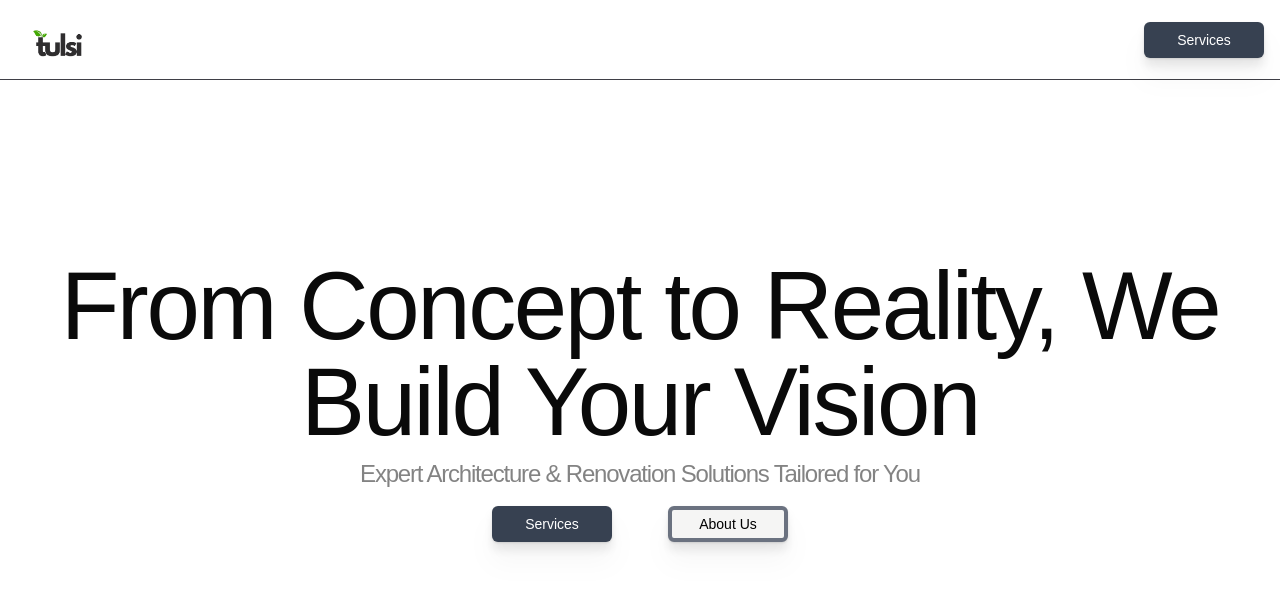
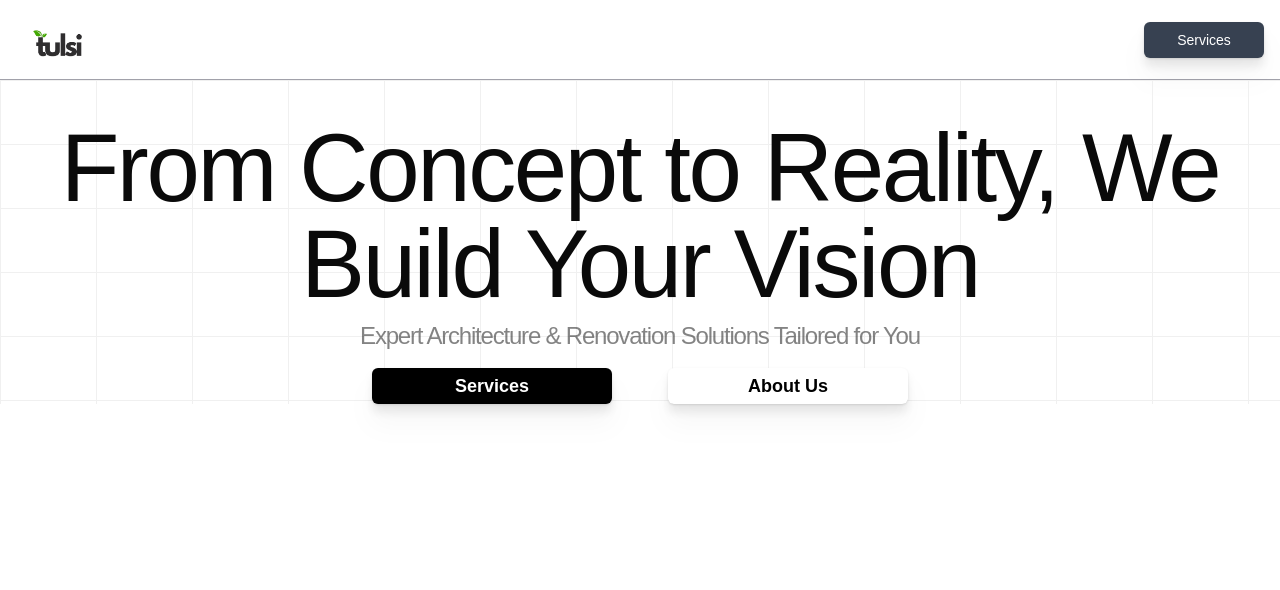
Before and after one commit to Abhiraunak/tulsi, a Next.js app: page / in a window 1280 px wide. Shown: the top 590 px of the page. Built offline with nearby package versions, Linux system fonts and the light colour scheme.

Commit message:
Change the gradient of landing page

```diff
--- a/app/page.tsx
+++ b/app/page.tsx
@@ -31,8 +31,8 @@ export default function Home() {
 
       {/* Main Content */}
       <div>
-        <main className="absolute top-1/2 left-1/2 -translate-x-1/2 -translate-y-1/2 w-full">
-          <div className="max-w-screen-xl mx-auto text-center space-y-6 sm:space-y-2">
+        <main className="absolute w-full  bg-[linear-gradient(to_right,#f0f0f0_1px,transparent_1px),linear-gradient(to_bottom,#f0f0f0_1px,transparent_1px)] bg-[size:6rem_4rem]">
+          <div className="max-w-screen-xl pt-10 mx-auto text-center space-y-6 sm:space-y-2 ">
             <h1 className="px-4 text-4xl sm:tracking-tighter lg:tracking-tight sm:text-5xl lg:text-6xl xl:text-8xl">
               From Concept to Reality, We Build Your Vision
             </h1>
@@ -43,16 +43,17 @@ export default function Home() {
             <div className="flex justify-center gap-6 lg:gap-14 pt-10 sm:pt-2">
               <Link href="/services">
                 <Button
-                  className="bg-gray-700 hover:bg-gray-800 text-white drop-shadow-xl px-6 min-w-[120px]"
+                  className="bg-black hover:bg-black hover:ring-4 hover:ring-violet-400 text-white font-semibold drop-shadow-xl px-8 py-3 min-w-[240px] text-lg"
                   aria-label="View Our Services"
                 >
                   Services
                 </Button>
+
               </Link>
 
               <Link href="/about">
                 <Button
-                  className="bg-stone-100 hover:bg-stone-300 text-black border-4 border-gray-500 drop-shadow-xl px-6 min-w-[120px]"
+                  className="bg-white border-solid border-black hover:bg-white hover:ring-2 hover:ring-slate-950 text-black font-semibold drop-shadow-xl px-8 py-3 min-w-[240px] text-lg"
                   aria-label="Learn About Us"
                 >
                   About Us
--- a/components/Appbar.tsx
+++ b/components/Appbar.tsx
@@ -5,7 +5,7 @@ import { Button } from "./ui/button";
 
 export default function Appbar() {
     return (
-        <div className='max-w-screen-xl mx-auto h-[80px] flex items-center justify-between border-b-[1px] border-zinc-700 px-4'>
+        <div className='max-w-screen-xl mx-auto h-[80px] flex items-center justify-between border-b-[1px] border-zinc-400 px-4'>
             <div className="nleft flex items-center">
                 <Link href={"/"} >
                     <Image
```
